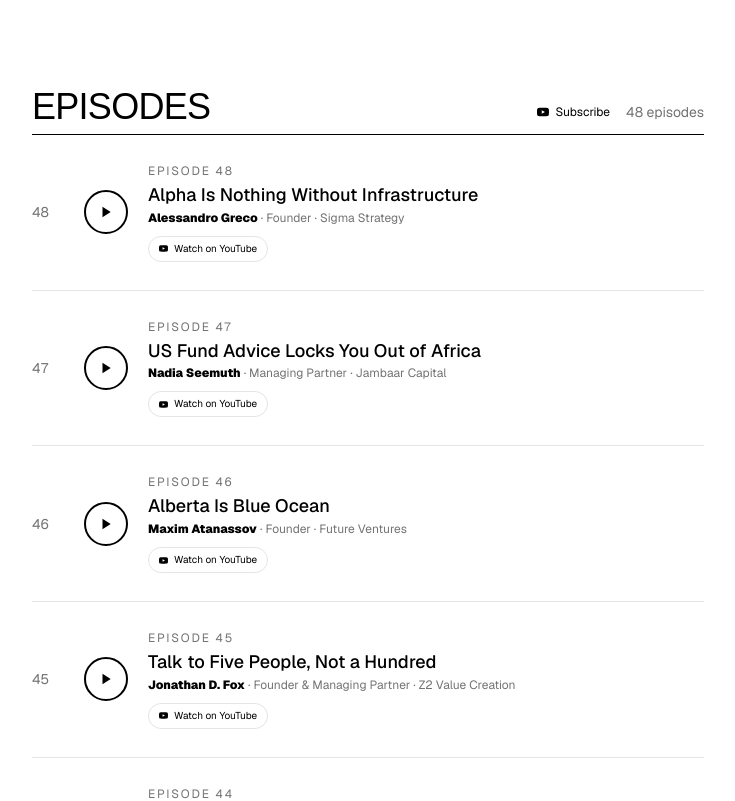
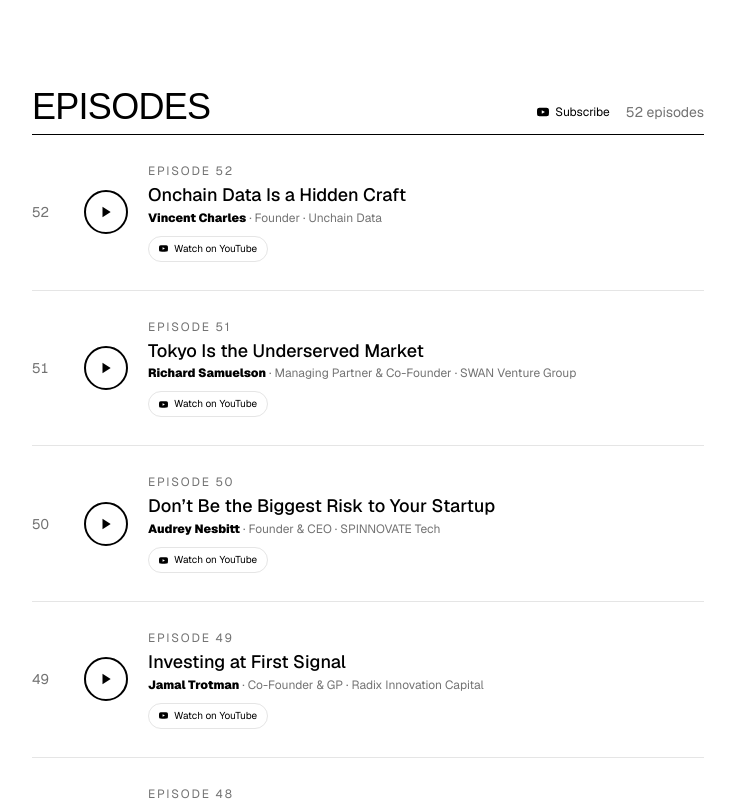
Before and after one commit to SacredProtocol/superlative-podcast, a Next.js app: page / in a window 1280 px wide. Shown: the part 840-1641 px from the top of the page, without its empty margins (272-1007 px from the left). Built offline with nearby package versions, Linux system fonts and the light colour scheme; a web font is replaced by a local one.

Commit message:
feat: add Episodes 49-52 (Jamal Trotman, Audrey Nesbitt, Richard Samuelson, Vincent Charles)
Co-Authored-By: Claude Opus 5 (1M context) <noreply@anthropic.com>

```diff
--- a/src/config.ts
+++ b/src/config.ts
@@ -22,6 +22,42 @@ export const siteConfig = {
   // Featured episodes — add new episodes at the top
   // youtubeUrl: YouTube video or livestream link
   episodes: [
+    {
+      title: "Episode 52",
+      episodeTitle: "Onchain Data Is a Hidden Craft",
+      guest: "Vincent Charles",
+      guestTitle: "Founder",
+      guestCompany: "Unchain Data",
+      guestWebsite: "https://unchaindata.xyz",
+      youtubeUrl: "https://www.youtube.com/live/jecEZXwvPHM",
+    },
+    {
+      title: "Episode 51",
+      episodeTitle: "Tokyo Is the Underserved Market",
+      guest: "Richard Samuelson",
+      guestTitle: "Managing Partner & Co-Founder",
+      guestCompany: "SWAN Venture Group",
+      guestWebsite: "https://swanvg.com",
+      youtubeUrl: "https://www.youtube.com/live/oOGGQyawfYU",
+    },
+    {
+      title: "Episode 50",
+      episodeTitle: "Don’t Be the Biggest Risk to Your Startup",
+      guest: "Audrey Nesbitt",
+      guestTitle: "Founder & CEO",
+      guestCompany: "SPINNOVATE Tech",
+      guestWebsite: "https://www.linkedin.com/company/spinnovate-tech/",
+      youtubeUrl: "https://www.youtube.com/live/dx5E0NL70lo",
+    },
+    {
+      title: "Episode 49",
+      episodeTitle: "Investing at First Signal",
+      guest: "Jamal Trotman",
+      guestTitle: "Co-Founder & GP",
+      guestCompany: "Radix Innovation Capital",
+      guestWebsite: "https://radixinnovation.com",
+      youtubeUrl: "https://www.youtube.com/live/FnzGA3efDA4",
+    },
     {
       title: "Episode 48",
       episodeTitle: "Alpha Is Nothing Without Infrastructure",
```
